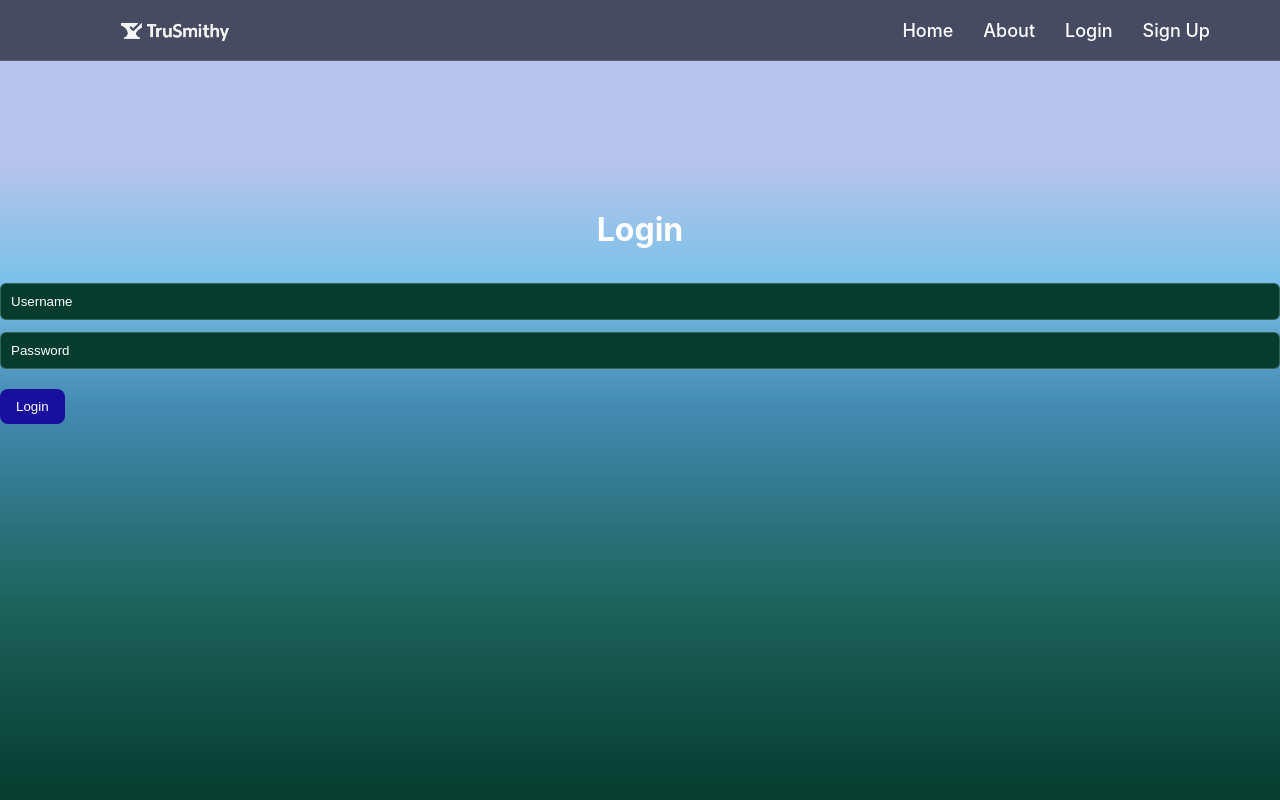
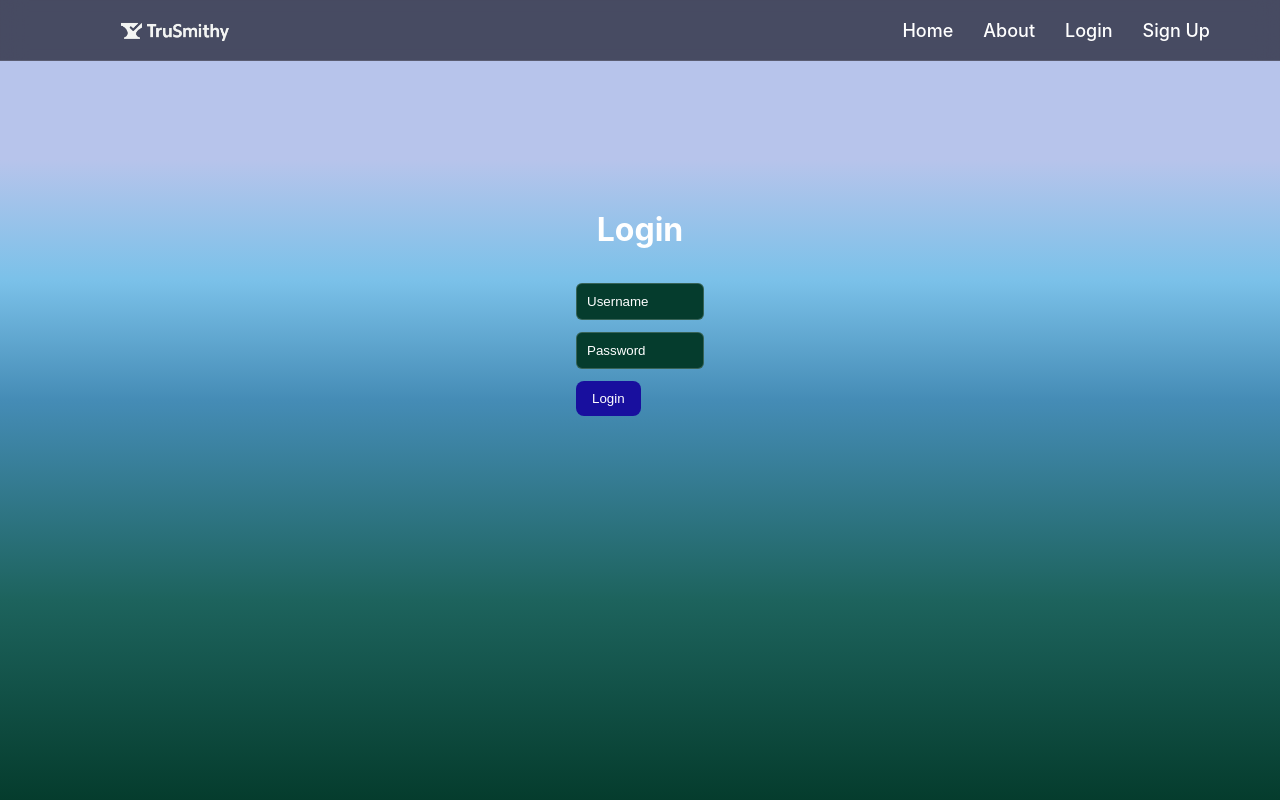
Before and after one commit to JacobStew88/CS467_JobTracker, a React (Vite) app in the folder frontend/: page /login in a window 1280 px wide. Shown: the top 800 px of the page. Built offline with nearby package versions, Linux system fonts and the light colour scheme; no server answers.

Commit message:
fixed login form

```diff
--- a/frontend/src/App.css
+++ b/frontend/src/App.css
@@ -79,6 +79,13 @@ html, body {
   width: 100%;
 }
 
+.loginform {
+  display: flex;
+  flex-direction: column;
+  gap: 12px;
+  width: 10%;
+}
+
 .form button {
   margin-top: 8px;
 }
@@ -100,7 +107,6 @@ html, body {
   padding: 10px 20px;
   border-bottom: 1px solid rgba(255,255,255,0.1);
 }
-
 
 .nav-links {
   display: flex;
--- a/frontend/src/pages/Login.jsx
+++ b/frontend/src/pages/Login.jsx
@@ -43,7 +43,7 @@ export default function Login() {
     <div className="form-container">
       <h1>Login</h1>
 
-      <form onSubmit={handleSubmit} className="form">
+      <form onSubmit={handleSubmit} className="loginform ">
         <Input
           type="text"
           placeholder="Username"
```
